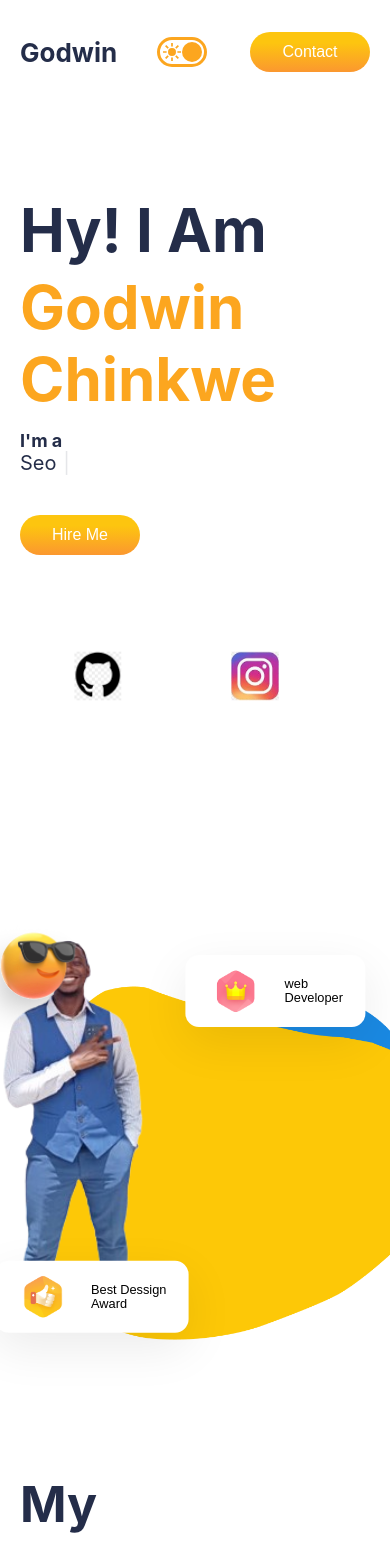
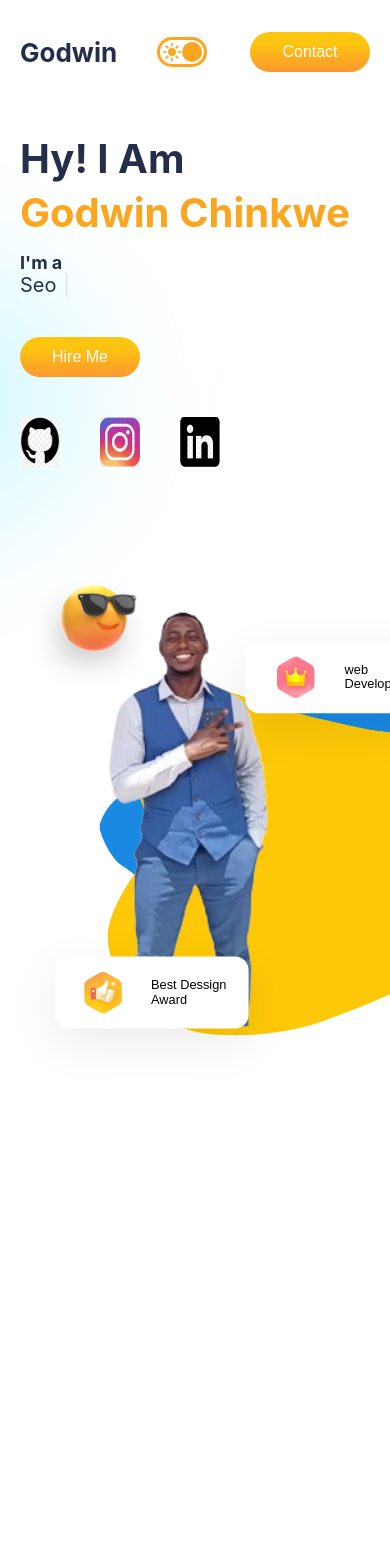
Before and after one commit to Godwinchinkwe/portfolio, a React (Create React App) app: page / in a window 390 px wide. Shown: the top 1544 px of the page. Built offline with nearby package versions, Linux system fonts and the light colour scheme.

Commit message:
responsive

```diff
--- a/src/App.css
+++ b/src/App.css
@@ -14,11 +14,9 @@
     padding: 0.5rem 3.5rem;
     overflow: hidden;
     color: var(--black);
-    /* width: 100%; */
     display: flex;
     justify-content: center;
     flex-direction: column;
-    /* background: rgb(173, 169, 169); */
 }
 .button{
   border-radius: 34px;
@@ -34,8 +32,8 @@
   cursor: pointer;
   color: var(--orange);
   border: 1px solid var(--orange)
+}
 
-}
 @media screen and (max-width: 480px) {
   .App {
     padding: 0.5rem 1rem;
--- a/src/Components/Experience/Experience.css
+++ b/src/Components/Experience/Experience.css
@@ -3,7 +3,7 @@
     align-items: center;
     justify-content: center;
     gap: 5rem;
-    height: 30vh;
+    min-height: 40vh;
     margin-bottom: 8rem;
     /* darkmode */
     color: var(--black);
--- a/src/Components/Footer/Footer.css
+++ b/src/Components/Footer/Footer.css
@@ -4,7 +4,7 @@
     margin: -0.5rem -3.5rem;
     position: relative;
     margin-top: -7rem;
-    /* background: gray; */
+
   }
   .f-content {
     position: absolute;
@@ -22,11 +22,7 @@
     gap: 2rem;
   }
 
-  /* .copyight{
-    background: #000;
-    color: white;
 
-  } */
 
   @media screen and (max-width: 480px){
     .f-content{
--- a/src/Components/Intro/Intro.css
+++ b/src/Components/Intro/Intro.css
@@ -1,8 +1,9 @@
 .intro {
     display: flex;
-    height: 85vh;
+    /* height: 85vh; */
     margin-top: 3rem;
     width: 100%;
+    height: fit-content;
     /* background: yellowgreen; */
   }
 
@@ -40,16 +41,24 @@
     width: 6rem;
     height: 2rem;
   }
-  .i-icons {
-    /* margin-bottom: 2rem; */
+  .i-iconz {
+    width: 40px;
+    height: 80px;
+    margin-bottom: 4rem;
     display: flex;
-    gap: 0rem;
-    margin-bottom: 20px;
+    /* transform: scale(0.3); */
+    width: 50%;
+    justify-content: flex-start;
+    /* background: rgb(207, 19, 19); */
+    gap: 2rem;
+    /* margin-bottom: 20px; */
   }
-  .i-icons > * {
-    transform: scale(0.3);
+  .i-iconz > * {
+    /* transform: scale(0.5); */
+    width: 40px;
+    height: 50px;
   }
-  .i-icons > *:hover {
+  .i-iconz > *:hover {
     cursor: pointer;
   }
   /* right side styling */
@@ -100,19 +109,40 @@
   @media screen and (max-width: 768px) {
     .intro {
       flex-direction: column;
-      gap: 7rem;
-      height: 64rem;
+      gap:7px;
+      margin-top: 0rem;
+      min-height: 100vh;
+      /* background: gray; */
+    }
+    .i-name > :nth-child(1) {
+      color: var(--black);
+      font-weight: bold;
+      font-size: 2rem;
+    }
+    .i-name > :nth-child(2) {
+      color: var(--orange);
+      font-weight: bold;
+      font-size: 2rem;
+    }
+    .i-right {
+      transform: scale(0.8);
+      min-height: 100vh;
+      position: relative;
+      /* left: -3rem; */
+      /* background:gray; */
+      /* display: none; */
     }
 
-    .i-right {
-      transform: scale(0.8);
-      left: -3rem;
+    .i-right > :nth-child(3) {
+      transform: scale(1.6);
+      left: 30%;
     }
+
     .i-right .blur {
       display: none;
     }
     .floating-div:nth-of-type(1){
-      /* display: none; */
+      display: none;
       top: -7rem !important;;
     }
   }
--- a/src/Components/Intro/Intro.js
+++ b/src/Components/Intro/Intro.js
@@ -41,13 +41,14 @@ const Intro = () => {
                         }}/> </span>
             </div>
             <button className='button i-button'> Hire Me</button>
-             <div className='i-icons'>
-                <img src={github} alt=""/>
-                <img src={instagram} alt=""/>
-                <img src={linkedln} alt=""/>
+             <div className='i-iconz'>
+                <img src={github}   alt=""/>
+                <img src={instagram} width="70px" alt=""/>
+                <img src={linkedln} width="70px" alt=""/>
              </div>
 
         </div>
+
         <div className='i-right'>
           <img src={Vector1} alt=""/>
           <img src={Vector2} alt=""/>
--- a/src/Components/Services/Services.css
+++ b/src/Components/Services/Services.css
@@ -1,22 +1,24 @@
 .services {
     padding: 0 3rem 0 3rem;
     display: flex;
-    height: 30rem;
-    margin-bottom: 8rem;
+    /* height: 30rem; */
+    /* margin-bottom: 8rem; */
     margin-top: 7rem;
-    margin-bottom: 13rem;
+    /* margin-bottom: 13rem; */
     padding-top: 3rem;
     justify-content: center;
     /* background: gray; */
     justify-content: space-between;
     /* justify-content: center; */
+    height: 100vh;
+    /* flex-wrap: wrap; */
   }
   /* left side */
   .s-awesome {
     display: flex;
     flex-direction: column;
-    position: relative;
-    width: 60%;
+    /* position: relative; */
+    /* width: 60%; */
     /* background: yellow; */
     /* gap: 20px; */
   }
@@ -44,12 +46,15 @@
   /* right sided */
   .cards {
     position: relative;
-    padding-right: 250px;
+    /* padding-right: 250px; */
     width: 50%;
     /* background: gray; */
   }
   .cards > * {
     position: absolute;
+  }
+  .mobview{
+    display: none;
   }
 
   /* blur */
@@ -63,21 +68,46 @@
     left: -18rem;
   }
 
-  @media screen and (max-width: 480px) {
+  @media screen and (max-width: 768px) {
     .services {
-      margin-top: 0;
+      /* margin-top: 0; */
+      display: flex;
       flex-direction: column;
+      width: 100%;
+      justify-content: center;
       gap: 5rem;
-      height: 66rem;
-      padding: 0;
+      /* height: 66rem; */
+      padding: 0px;
+      /* background:gray; */
     }
+    .s-awesome{
+      width: 100%;
+      /* background: rgb(231, 18, 18); */
+       /* padding-top: 10rem; */
+
+    }
+
 
     .cards {
       display: flex;
       flex-direction: column;
+      justify-content: center;
+      flex-wrap: wrap;
       gap: 17rem;
+      display: none;
+       background:rgb(190, 7, 7);
+       gap: 10px;
+       min-height: 100vh;
+       width: 100%;
+       /* position: static; */
     }
-    .cards > * {
+
+    .mobview{
+      display:flex;
+      width: 100%;
+      background: #000;
+    }
+    /* .cards > * {
       position: static;
-    }
+    } */
   }
--- a/src/Components/Services/Services.js
+++ b/src/Components/Services/Services.js
@@ -66,8 +66,36 @@ const Services = () => {
                 detail = {"LOREM ipsum dummy text are usually section where"}/>
             </motion.div>
 
+           <div className='mobview'>
+           <div >
+                <Card
+                emoji ={Heartemoji}
+                heading ={"Design"}
+                detail = {"Figma, sketch, photoshop,"}/>
+            </div>
 
-            <div className='blur s-blur2' style={{background: "var(--purple)"}}></div>
+            <div>
+                <Card
+                emoji ={Glasses}
+                heading ={"Developer"}
+                detail = {"Html, css, JavaScript, React"}/>
+            </div>
+            <div>
+                <Card
+                emoji ={Humble}
+                heading ={"UI/UX"}
+                detail = {"LOREM ipsum dummy text are usually section where"}/>
+            </div>
+
+           </div>
+
+
+
+
+
+
+
+            <div className='blur s-blur2' style={{background: "var(--purple)"}}> </div>
 
 
         </motion.div>
```
Also changed, not shown: src/Img/github (1).png (deleted).
